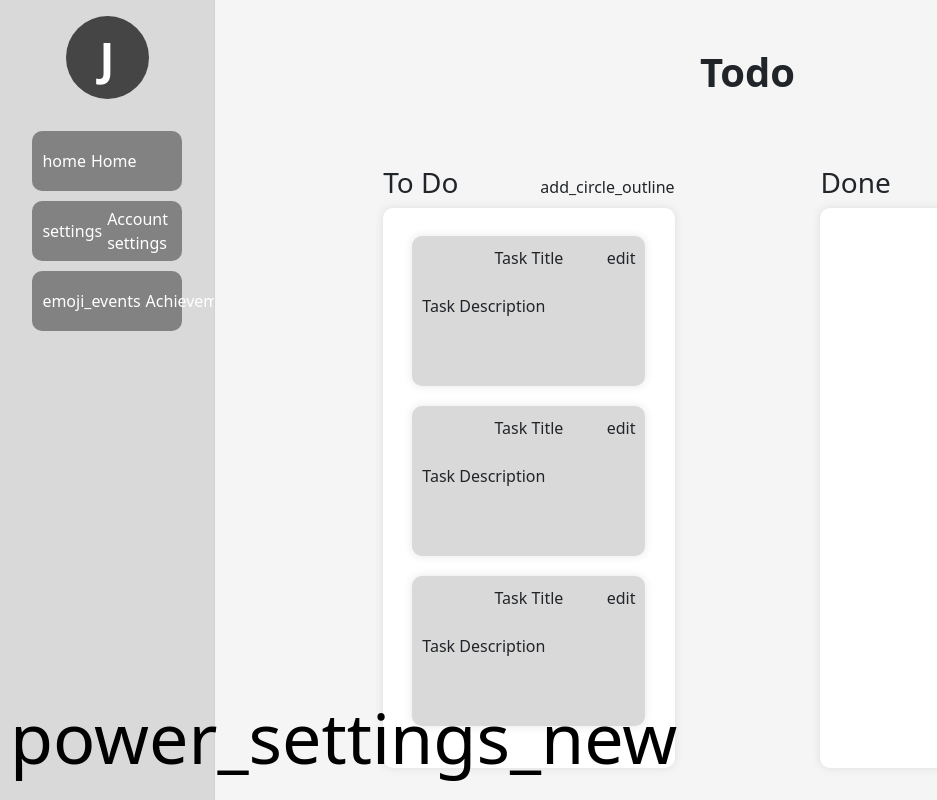
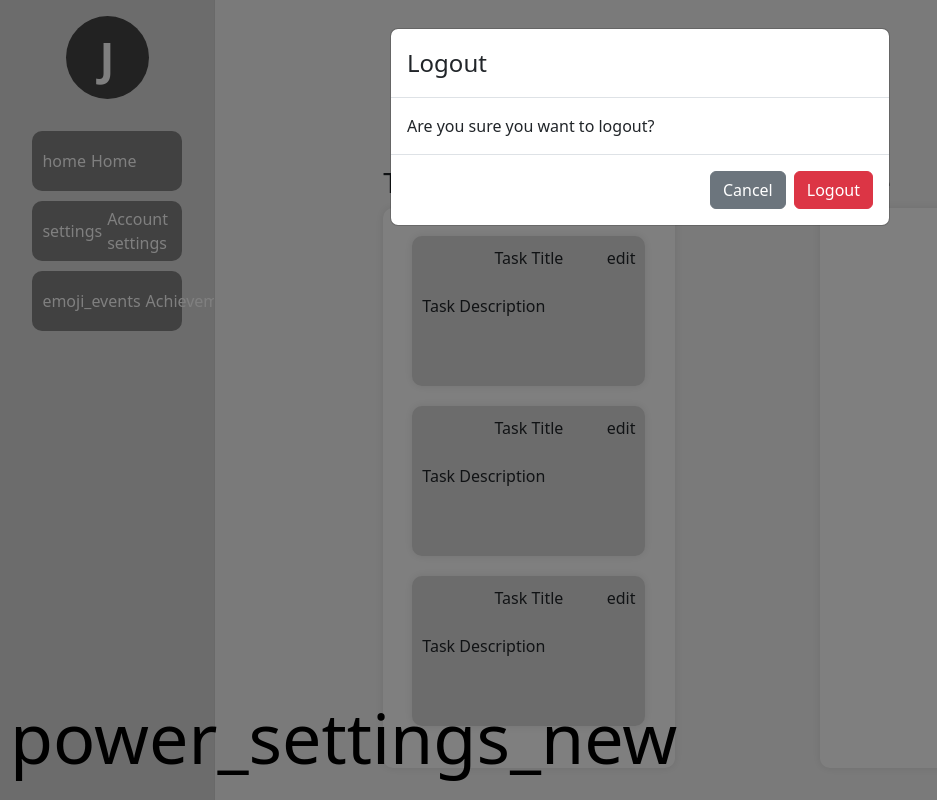
Before and after one commit to Supaishichikin/todolist-fullstack, a React (Create React App) app in the folder frontend/: page / in a window 1280 px wide. Both pictures are taken after a click on the element "power_settings_new". Shown: the whole page, without its empty margins (0-937 px from the left). Built offline with nearby package versions, Linux system fonts and the light colour scheme; the HTML template or start-up script is replaced by a standard one.

Commit message:
logout modal style + base taskModal

```diff
--- /dev/null
+++ b/frontend/src/components/modals/AddUpdateTaskModal.tsx
@@ -0,0 +1,4 @@
+export default function AddUpdateTaskModal(){
+    return <>
+    </>
+}
--- /dev/null
+++ b/frontend/src/components/modals/LogoutModal.tsx
@@ -0,0 +1,18 @@
+import { Button, Modal } from "react-bootstrap";
+
+export default function LogoutModal(props:{open:boolean, setOpen:Function}){
+    return <>
+        <Modal show={props.open} onHide={() => props.setOpen(false)}>
+            <Modal.Header>
+                <Modal.Title>Logout</Modal.Title>
+            </Modal.Header>
+            <Modal.Body>
+                Are you sure you want to logout?
+            </Modal.Body>
+            <Modal.Footer>
+                <Button variant="secondary" onClick={() => props.setOpen(false)}>Cancel</Button>
+                <Button variant="danger" onClick={() => props.setOpen(false)}>Logout</Button>
+            </Modal.Footer>
+        </Modal>
+    </>
+}
--- a/frontend/src/components/sidebar/Sidebar.tsx
+++ b/frontend/src/components/sidebar/Sidebar.tsx
@@ -1,8 +1,12 @@
-import { Button, Offcanvas } from "react-bootstrap";
+import { Offcanvas } from "react-bootstrap";
 import SidebarItem from "./SidebarItem";
 import "../css/Sidebar.css";
+import LogoutModal from "../modals/LogoutModal";
+import { useState } from "react";
 
 export default function Sidebar(){
+    const [showLogoutModal, setShowLogoutModal] = useState(false);
+
     return <>
         <Offcanvas className="sidebar" show={true} backdrop={false} >
             <div>
@@ -23,10 +27,11 @@ export default function Sidebar(){
                 </Offcanvas.Body>
             </div>
             <div className="d-flex justify-content-start">
-                <span className="material-icons text-black power-settings-icon">
+                <span onClick={() => setShowLogoutModal(true)} className="material-icons text-black power-settings-icon">
                     power_settings_new
                 </span>
             </div>
+            <LogoutModal open={showLogoutModal} setOpen={setShowLogoutModal} />
         </Offcanvas>
     </>
 }
```
